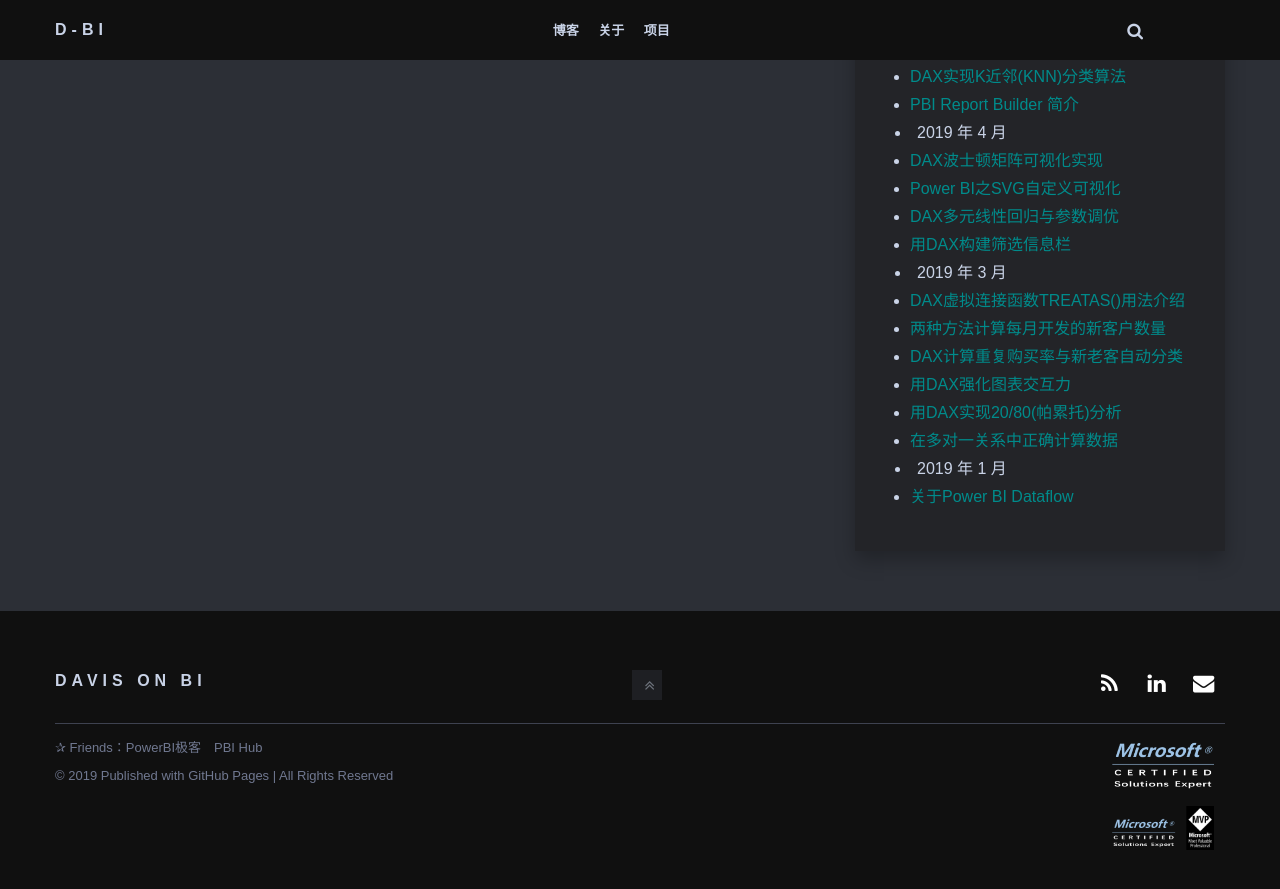
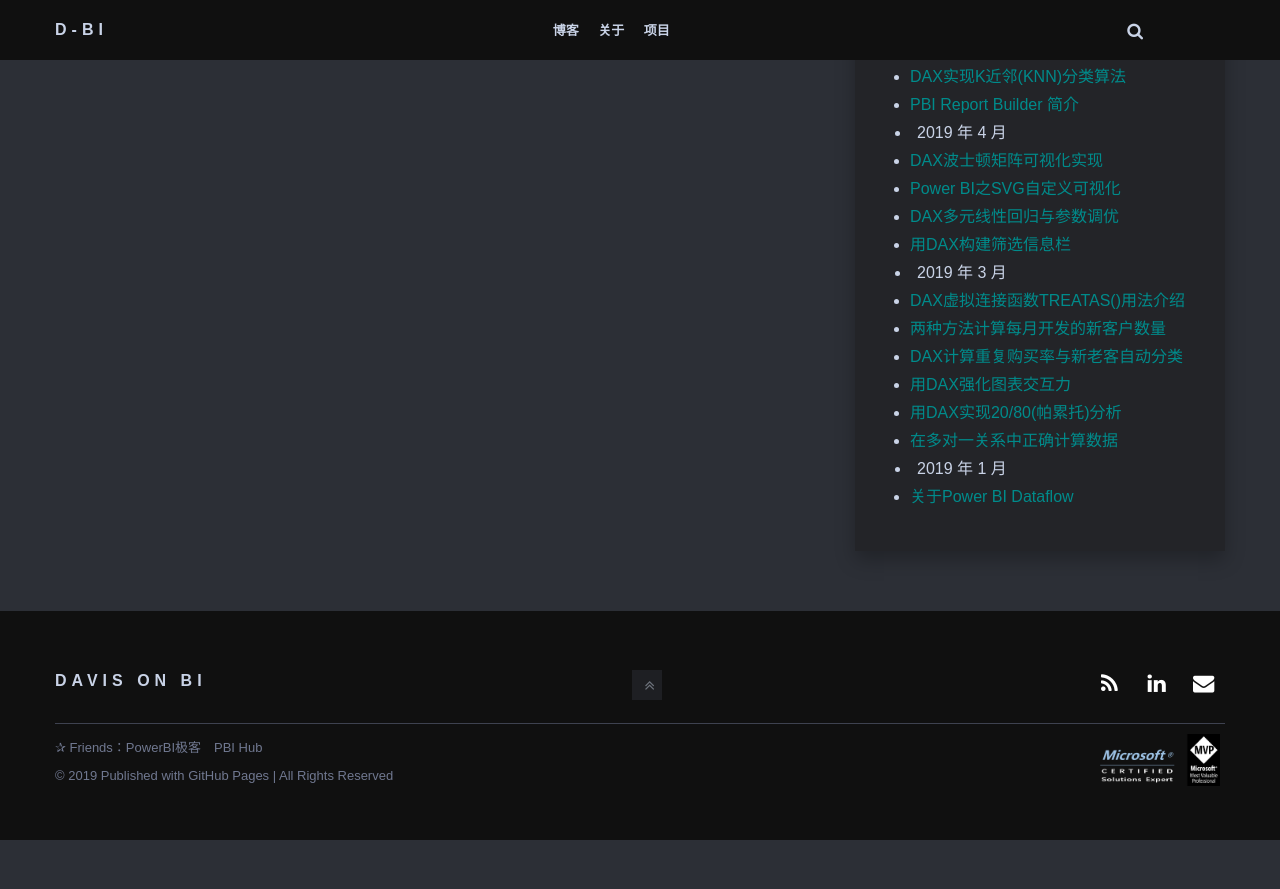
Before and after one commit to D-BI-TECH/D-BI-TECH.github.io, a Jekyll site: the page built from index.html, in a window 1280 px wide and 900 px high, scrolled down 4326 px. Shown: the top 889 px of the window. Built offline with Jekyll 4.4.1, drawn with Linux system fonts in a browser that asks for light colours; nearby versions of some CDN libraries; the list of posts is cut into pages by our own code; comment, search, counter and statistics services are not loaded; after the commit the page ends 5166 px from its top, so only the background shows below that.

Commit message:
Add files via upload

```diff
--- a/_includes/footer.html
+++ b/_includes/footer.html
@@ -59,18 +59,11 @@
                 <div class="col col-6">
                     <p></p>
                 </div>
-                <div class="col col-6">
-                    <div>
+                    <div class="col col-6" style="float:left">
                         <span>
-                            <img src="{{site.baseurl}}/img/cert.png" style="margin-left:7px;" width="85%" >
+                            <img src="{{site.baseurl}}/img/MVP_Logo.png" style="margin-left:-5px;" width="100%" height="100%">
                         </span>
                     </div>
-                    <div>
-                        <span>
-                            <img src="{{site.baseurl}}/img/MVP_Logo.png" style="margin-left:7px;" width="85%" >
-                        </span>
-                    </div>
-                </div>
                 </div>
             </div>
         </div>
--- a/_includes/header.html
+++ b/_includes/header.html
@@ -11,7 +11,8 @@
             <i class="menu-close fa fa-times-circle"></i>
             <ul class="menu-list">
               <li class="menu-item"><a href="{{site.baseurl}}/" class="menu-link">博客</a></li>
-              {% for page in site.pages %}
+              {% assign sorted_pages = site.pages | sort:"order" %}
+              {% for page in sorted_pages %}
                 {% unless page.name == 'tags.html' or page.name == '404.html' %}
               {% if page.title %}
               <li class="menu-item"><a href="{{ page.url | prepend: site.baseurl }}" class="menu-link">{{ page.title }}</a></li>
```
